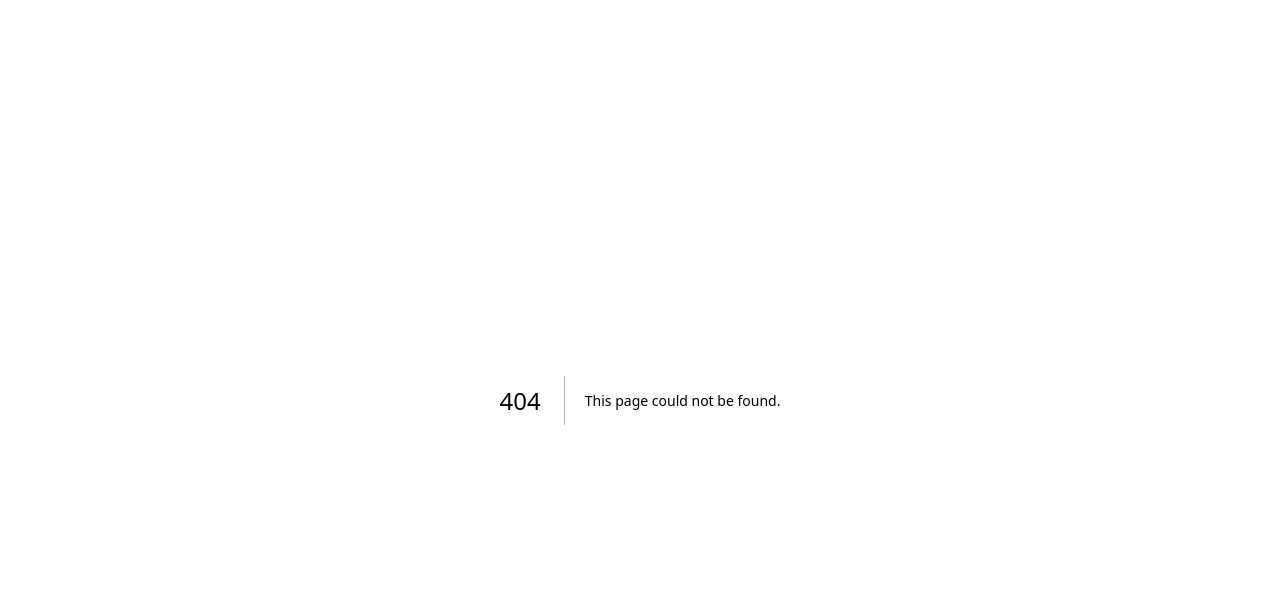
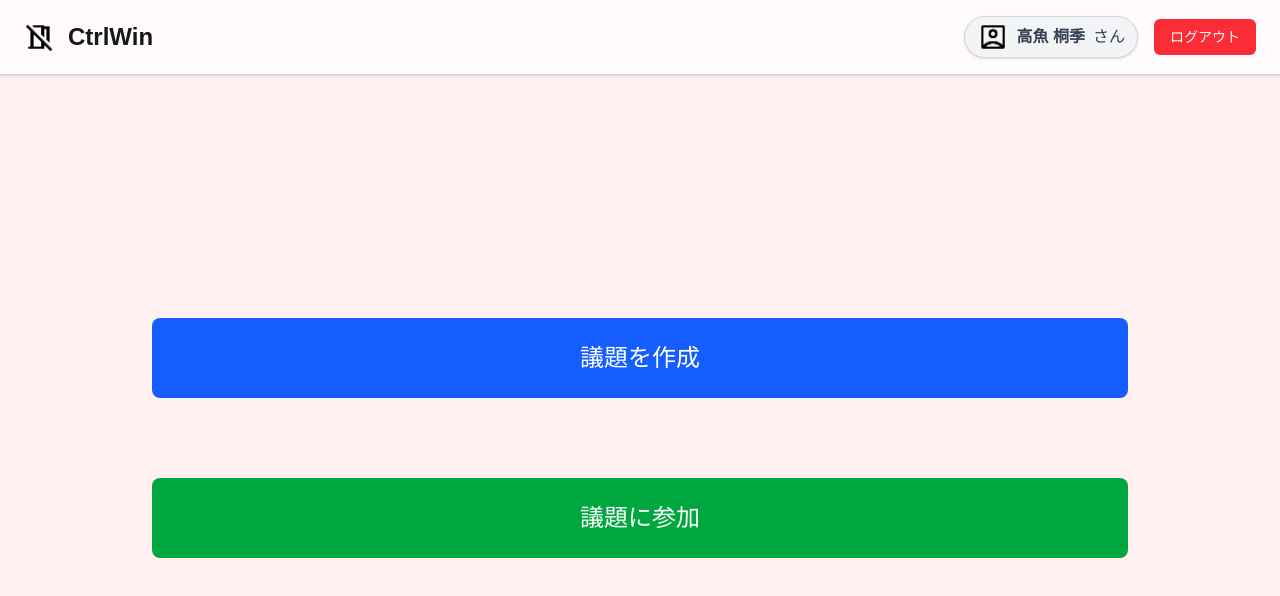
Before and after one commit to NaiYuk/NoConver, a Next.js app: page /dashboard in a window 1280 px wide. Before the commit this address had no page. Shown: the top 596 px of the page. Built offline with nearby package versions, Linux system fonts and the light colour scheme.

Commit message:
ログイン後のUIの画面の作成

```diff
--- /dev/null
+++ b/src/app/dashboard/page.tsx
@@ -0,0 +1,52 @@
+import Image from "next/image";
+
+export default function Home() {
+  const userName = "高魚 桐季"; // とりあえず仮データ
+  return (
+    <div className="min-h-screen flex flex-col bg-rose-50">
+      {/* ヘッダー */}
+      <header className="flex items-center justify-between px-6 py-4 border-b border-gray-300 shadow-sm bg-white/70 backdrop-blur-sm">
+        <div className="flex">
+          <Image
+            src="/no-meeting-room.png"
+            alt="ユーザーアイコン"
+            width={32}
+            height={32}
+            className="mr-3"
+          />
+          <h1 className="text-2xl font-bold">CtrlWin</h1>
+        </div>
+
+        <div className="flex items-center gap-4">
+          {/* ユーザ名 */}
+          <div className="flex items-center gap-2 px-3 py-1 rounded-full bg-gray-100 border border-gray-300 shadow">
+            <Image
+              src="/user-icon.png"
+              alt="ユーザーアイコン"
+              width={32}
+              height={32}
+            />
+            <span className="text-gray-700 font-bold">{userName}</span>
+            <span className="text-gray-700 font-medium"> さん </span>
+          </div>
+
+          <button className="px-4 py-2 text-sm font-medium rounded-md bg-red-500 text-white hover:bg-red-600 transition">
+            ログアウト
+          </button>
+        </div>
+      </header>
+
+      {/* 中央のボタン */}
+      <main className="flex flex-1 justify-center items-center">
+        <div className="flex flex-col gap-6 md:gap-12 lg:gap-20 w-full max-w-5xl px-6">
+          <button className="w-full py-6 text-2xl rounded-lg bg-blue-600 text-white hover:bg-blue-700 transition">
+            議題を作成
+          </button>
+          <button className="w-full py-6 text-2xl rounded-lg bg-green-600 text-white hover:bg-green-700 transition">
+            議題に参加
+          </button>
+        </div>
+      </main>
+    </div>
+  );
+}
```
Also changed, not shown: public/no-meeting-room.png (added), public/user-icon.png (added).
